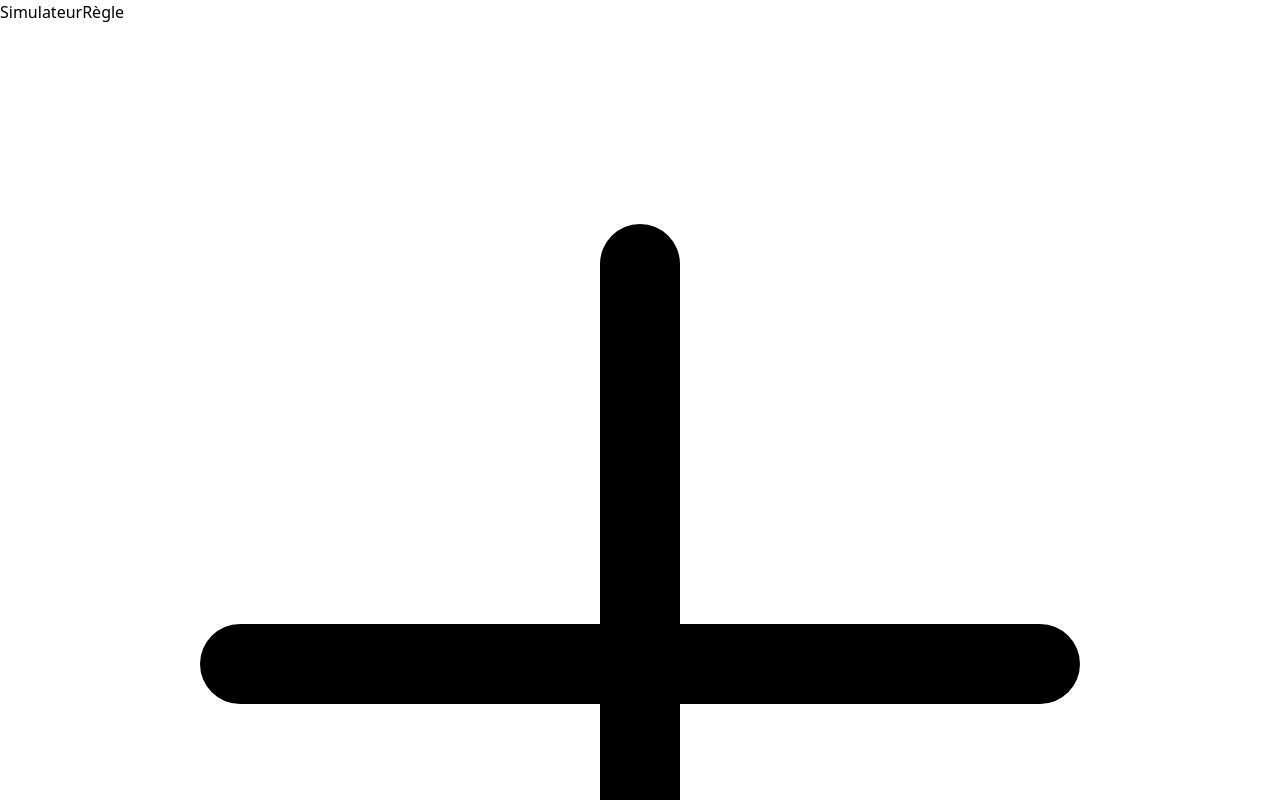
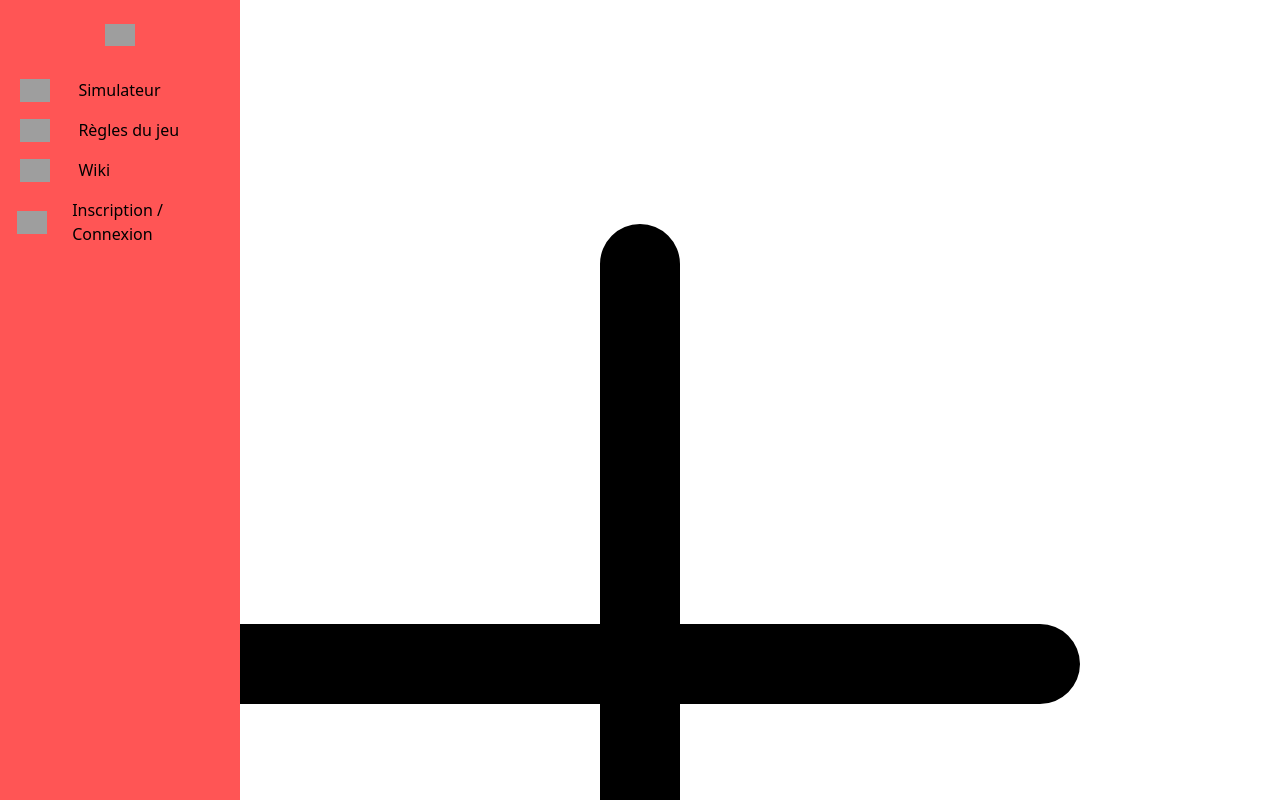
Before and after one commit to tkimanh/game_of_life_front, a Vue app: page / in a window 1280 px wide. Shown: the top 800 px of the page. Built offline with nearby package versions, Linux system fonts and the light colour scheme; grey boxes are pictures that could not be loaded.

Commit message:
[feature/GOL-2] Add the menu without the href

```diff
--- a/src/App.vue
+++ b/src/App.vue
@@ -1,5 +1,6 @@
-<script setup lang="ts">
+<script setup>
 import { RouterLink, RouterView } from 'vue-router'
+import Menu from './views/MenuView.vue'
 </script>
 
 <template>
@@ -9,6 +10,8 @@ import { RouterLink, RouterView } from 'vue-router'
     <meta name="viewport" content="width=device-width, initial-scale=1.0">
     <title>Démo Vue</title>
   </head>
+
+  <Menu />
 
   <header>
     <div class="wrapper">
--- /dev/null
+++ b/src/js/MenuItems.js
@@ -0,0 +1,45 @@
+export default {
+  items: [
+    {
+      id: 0,
+      title: 'Simulateur',
+      src: 'https://img.icons8.com/ios-filled/50/pixel-star.png',
+      alt: 'Icône de simulateur',
+      width: '30',
+      height: '30'
+    },
+    {
+      id: 1,
+      title: 'Règles du jeu',
+      src: 'https://img.icons8.com/pixels/30/rules.png',
+      alt: 'Icône de règles du jeu',
+      width: '30',
+      height: '30',
+      onClick() {
+        console.log('Home')
+      }
+    },
+    {
+      id: 2,
+      title: 'Wiki',
+      src: 'https://img.icons8.com/external-flat-icons-inmotus-design/30/external-book-literature-flat-icons-inmotus-design-8.png',
+      alt: 'Icône de wiki',
+      width: '30',
+      height: '30',
+      onClick() {
+        console.log('Reports')
+      }
+    },
+    {
+      id: 3,
+      title: 'Inscription / Connexion',
+      src: 'https://img.icons8.com/external-tanah-basah-detailed-outline-tanah-basah/30/external-sign-in-user-interface-tanah-basah-detailed-outline-tanah-basah.png',
+      alt: 'Icône de wiki',
+      width: '30',
+      height: '30',
+      onClick() {
+        console.log('Reports')
+      }
+    }
+  ]
+}
--- /dev/null
+++ b/src/views/MenuItemView.vue
@@ -0,0 +1,53 @@
+<script setup>
+const props = defineProps(['item', 'collapsed'])
+</script>
+
+<template>
+  <a href="#" @click.prevent="props.item.onClick">
+    <div class="item">
+      <div class="item__icon">
+        <img
+          :src="props.item.src"
+          :alt="props.item.alt"
+          :width="props.item.width"
+          :height="props.item.height"
+        />
+      </div>
+      <div class="item__title" v-if="!collapsed">
+        {{ props.item.title }}
+      </div>
+    </div>
+  </a>
+</template>
+
+<style scoped>
+a {
+  text-decoration: none;
+  display: block;
+  margin: var(--separacion) 0;
+}
+
+.item:hover .item__title {
+  color: var(--colorNegroRelax);
+  background-color: var(--colorBlancoRelax);
+}
+
+.item {
+  display: flex;
+  align-items: center;
+  padding: var(--separacion);
+  gap: var(--separacion);
+}
+
+.item__icon {
+  width: 4.4rem;
+  display: flex;
+  justify-content: center;
+  align-items: center;
+}
+
+.item__title {
+  padding: 0.5rem;
+  border-radius: var(--redondeo);
+}
+</style>
--- /dev/null
+++ b/src/views/MenuView.vue
@@ -0,0 +1,97 @@
+<script setup>
+import { ref } from 'vue'
+import menuItems from './../js/MenuItems.js'
+import MenuItem from './MenuItemView.vue'
+
+let collapsed = ref(false)
+</script>
+
+<template>
+  <aside :class="['menu', collapsed ? 'collapsed' : 'expanded']">
+    <div class="header">
+      <button class="menu-button" @click.prevent="collapsed = !collapsed">
+        <img
+          width="30"
+          height="30"
+          src="https://img.icons8.com/ios-glyphs/30/menu--v3.png"
+          alt="Bouton menu"
+        />
+      </button>
+    </div>
+
+    <div class="menu__item">
+      <ul>
+        <MenuItem
+          v-for="item in menuItems.items"
+          :key="item.id"
+          :item="item"
+          :collapsed="collapsed"
+        />
+      </ul>
+    </div>
+  </aside>
+</template>
+
+<style scoped>
+.menu {
+  background-color: #ff5555;
+  height: 100vh;
+  transition: width 0.3s;
+  position: fixed;
+  left: 0;
+  top: 0;
+}
+
+.collapsed {
+  width: 5rem;
+  /* height: 4.4rem; */
+}
+
+.expanded {
+  width: 15rem;
+  background-color: #ff5555;
+}
+
+.header {
+  margin: 0 auto;
+  display: flex;
+  justify-content: end;
+}
+
+.menu-button {
+  width: 4.4rem;
+  height: 4.4rem;
+  border: none;
+  background-color: transparent;
+  margin: 0 auto;
+  display: flex;
+  justify-content: center;
+  align-items: center;
+}
+
+.profile {
+  display: flex;
+  padding: var(--separacion);
+  gap: var(--separacion);
+  align-items: center;
+}
+
+.profile__img {
+  width: 4.4rem;
+}
+
+.profile__name {
+  text-align: center;
+}
+
+.profile__name a {
+  text-decoration: none;
+  text-transform: capitalize;
+}
+
+.menu__item ul {
+  padding: 0;
+  list-style: none;
+  margin: 0;
+}
+</style>
```
Also changed, not shown: src/assets/menu-bar.svg (added).
